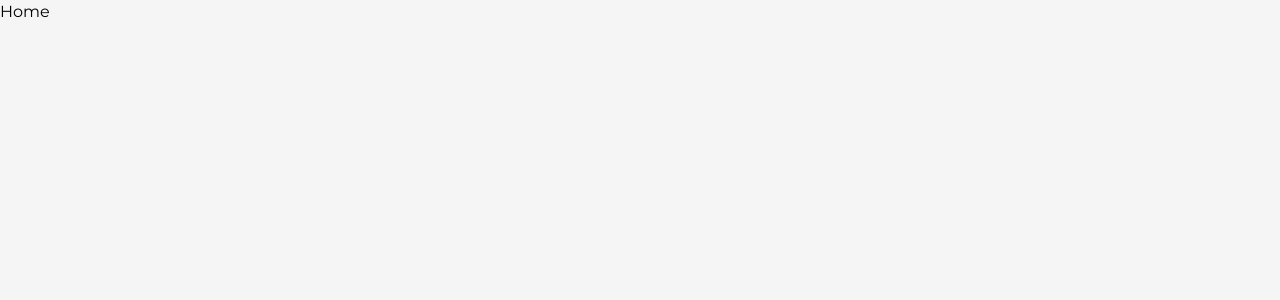
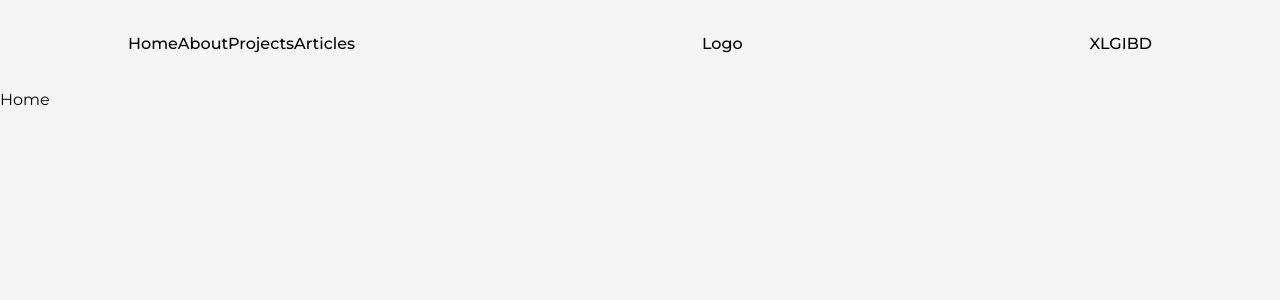
Before and after one commit to PupRiku/Portfolio-V3, a Next.js app: page / in a window 1280 px wide. Shown: the top 300 px of the page. Built offline with nearby package versions, Linux system fonts and the light colour scheme.

Commit message:
NavBar component

```diff
--- /dev/null
+++ b/src/components/NavBar.js
@@ -0,0 +1,26 @@
+import Link from 'next/link'
+import React from 'react'
+
+const NavBar = () => {
+  return (
+    <header className='w-full px-32 py-8 font-medium flex items-center justify-between'>
+      <nav>
+        <Link href='/'>Home</Link>
+        <Link href='/about'>About</Link>
+        <Link href='/projects'>Projects</Link>
+        <Link href='/articles'>Articles</Link>
+      </nav>
+      <h2>Logo</h2>
+      <nav>
+        <Link href='/' target={'_blank'}>X</Link>
+        <Link href='/' target={'_blank'}>L</Link>
+        <Link href='/' target={'_blank'}>G</Link>
+        <Link href='/' target={'_blank'}>I</Link>
+        <Link href='/' target={'_blank'}>B</Link>
+        <Link href='/' target={'_blank'}>D</Link>
+      </nav>
+    </header>
+  )
+}
+
+export default NavBar
--- a/src/pages/_app.js
+++ b/src/pages/_app.js
@@ -1,3 +1,4 @@
+import NavBar from '@/components/NavBar'
 import '@/styles/globals.css'
 import { Montserrat } from 'next/font/google'
 import Head from 'next/head'
@@ -14,7 +15,10 @@ export default function App({ Component, pageProps }) {
         <meta name='viewport' content='width=device-width, initial-scale=1' />
         <link rel='icon' href='/favicon.ico' />
       </Head>
-      <main className={`${montserrat.variable} font-mont bg-light w-full min-h-screen`}>
+      <main
+        className={`${montserrat.variable} font-mont bg-light w-full min-h-screen`}
+      >
+        <NavBar />
         <Component {...pageProps} />
       </main>
     </>
```
